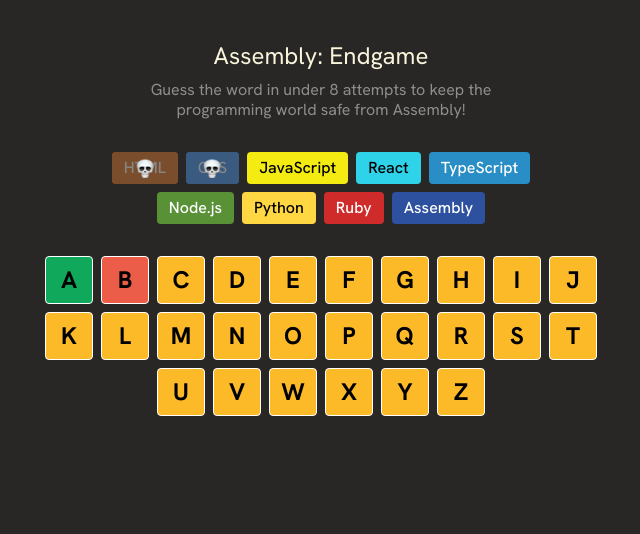
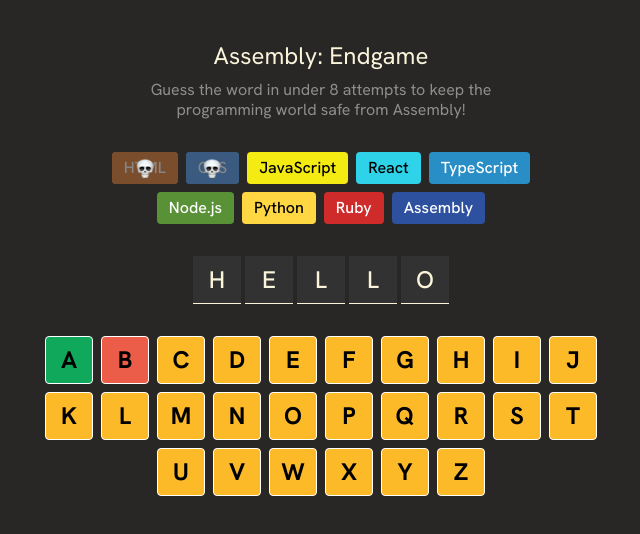
Before and after one commit to iabdwahab/assembly-endgame, a React (Vite) app: page / in a window 1280 px wide. Shown: the top 534 px of the page, without its empty margins (319-959 px from the left). Built offline with nearby package versions, Linux system fonts and the light colour scheme.

Commit message:
Implementing WordContainer.

```diff
--- a/src/App.jsx
+++ b/src/App.jsx
@@ -1,12 +1,14 @@
 import EliminationsContainer from "./components/EliminationsContainer"
 import Keyboard from "./components/Keyboard"
 import Title from "./components/Title"
+import WordContainer from "./components/WordContainer"
 
 function App() {
   return (
     <main className="max-w-xl mx-auto py-10 px-3 flex flex-col gap-8">
       <Title />
       <EliminationsContainer />
+      <WordContainer />
       <Keyboard />
     </main>
   )
--- /dev/null
+++ b/src/components/WordContainer.jsx
@@ -0,0 +1,15 @@
+import WordLetter from "./WordLetter"
+
+const WordContainer = () => {
+  return (
+    <div className="flex gap-1 justify-center">
+      <WordLetter letter='H' />
+      <WordLetter letter='E' />
+      <WordLetter letter='L' />
+      <WordLetter letter='L' />
+      <WordLetter letter='O' />
+    </div>
+  )
+}
+
+export default WordContainer
--- /dev/null
+++ b/src/components/WordLetter.jsx
@@ -0,0 +1,7 @@
+const WordLetter = ({ letter }) => {
+  return (
+    <p className="flex justify-center items-center bg-[#323232] border-b border-[#F9F4DA] w-12 h-12 text-ellipsis text-[#F9F4DA] text-2xl font-medium">{letter}</p>
+  )
+}
+
+export default WordLetter
```
